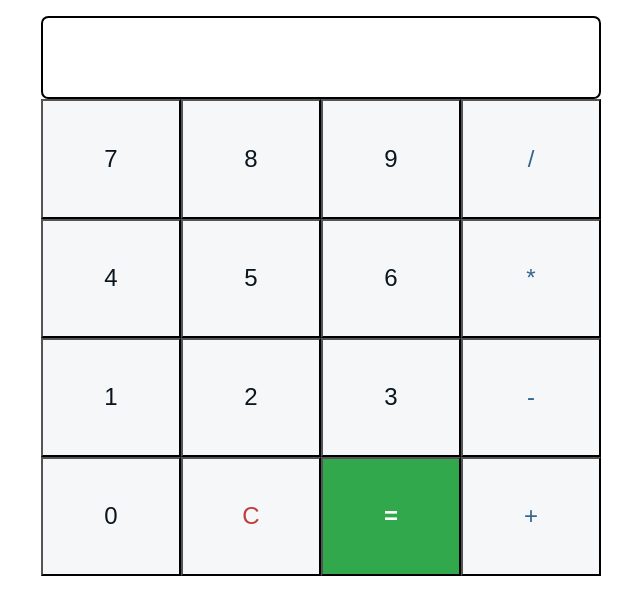
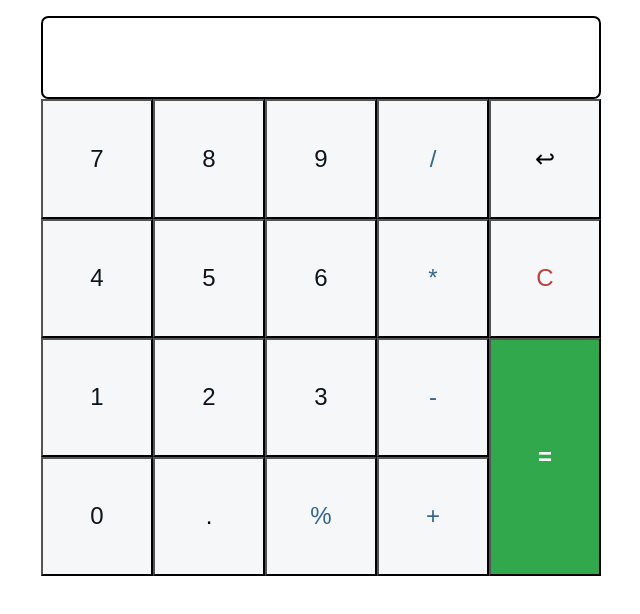
Before and after one commit to clavierbulb-green/JS-Calculator, a plain HTML site: page index.html in a window 1280 px wide. Shown: the whole page, without its empty margins (319-959 px from the left). Drawn offline with Linux system fonts and the light colour scheme.

Commit message:
Refactor keypad layout + add buttons
Add buttons for Backspace, decimal separator(.), and modulo operator.
Tie Backspace button to backSpace(); the latter two keys do not have
functionality yet.

```diff
--- a/assets/styles/main.css
+++ b/assets/styles/main.css
@@ -15,20 +15,24 @@
 }
 
 .keypad__wrapper {
-    display: flex;
     flex: 6;
+    display: grid;
+    grid-template-columns: 3fr 1fr 1fr;
 }
 
 .number__keys {
-    flex: 3;
     display: grid;
     grid-template-columns: 1fr 1fr 1fr;
 }
 
 .operator__keys {
-    flex: 1;
     display: grid;
     grid-template-columns: 1fr;
+}
+
+.sidebar {
+    display: grid;
+    grid-template-rows: 1fr 1fr 2fr;
 }
 
 button {
--- a/index.html
+++ b/index.html
@@ -22,8 +22,8 @@
                 <button class="number" id="button__2">2</button>
                 <button class="number" id="button__3">3</button>
                 <button class="number" id="button__0">0</button>
-            <button id="clear">C</button>
-            <button id="equals">=</button>
+                <button id="point">.</button>
+                <button class="operator" id="modulus">%</button>
             </div>
             <div class="operator__keys">
                 <button class="operator" id="divide">/</button>
@@ -31,6 +31,11 @@
                 <button class="operator" id="subtract">-</button>
                 <button class="operator" id="add">+</button>
             </div>
+            <div class="sidebar">
+                <button id="backspace">&#8617</button>
+                <button id="clear">C</button>
+                <button id="equals">=</button>
+            </div>
         </div> <!--end .keypad__wrapper-->
     </div> <!--end .calculator-->
 </body>
--- a/scripts/main.js
+++ b/scripts/main.js
@@ -173,6 +173,12 @@ document.addEventListener('keydown', e => {
         clearInfo();
     }
     else if (e.key === 'Backspace') {
+        backSpace();
+    }
+})
+
+
+function backSpace() {
     if (display.textContent) {
         display.textContent = display.textContent.slice(0, -1);
 
@@ -189,8 +195,6 @@ document.addEventListener('keydown', e => {
         }
     }
 }
-})
-
 
 /********** keypad(button) input **********/
 let numKeys = document.querySelectorAll('.number');
@@ -217,3 +221,8 @@ let equalsKey = document.querySelector('#equals');
 equalsKey.addEventListener('click', e => {
     evaluateExpression();
 });
+
+let backspaceKey = document.querySelector('#backspace');
+backspaceKey.addEventListener('click', e => {
+    backSpace();
+});
```
Also changed, not shown: README.md. Lines whose indentation alone changed are shown as unchanged.
